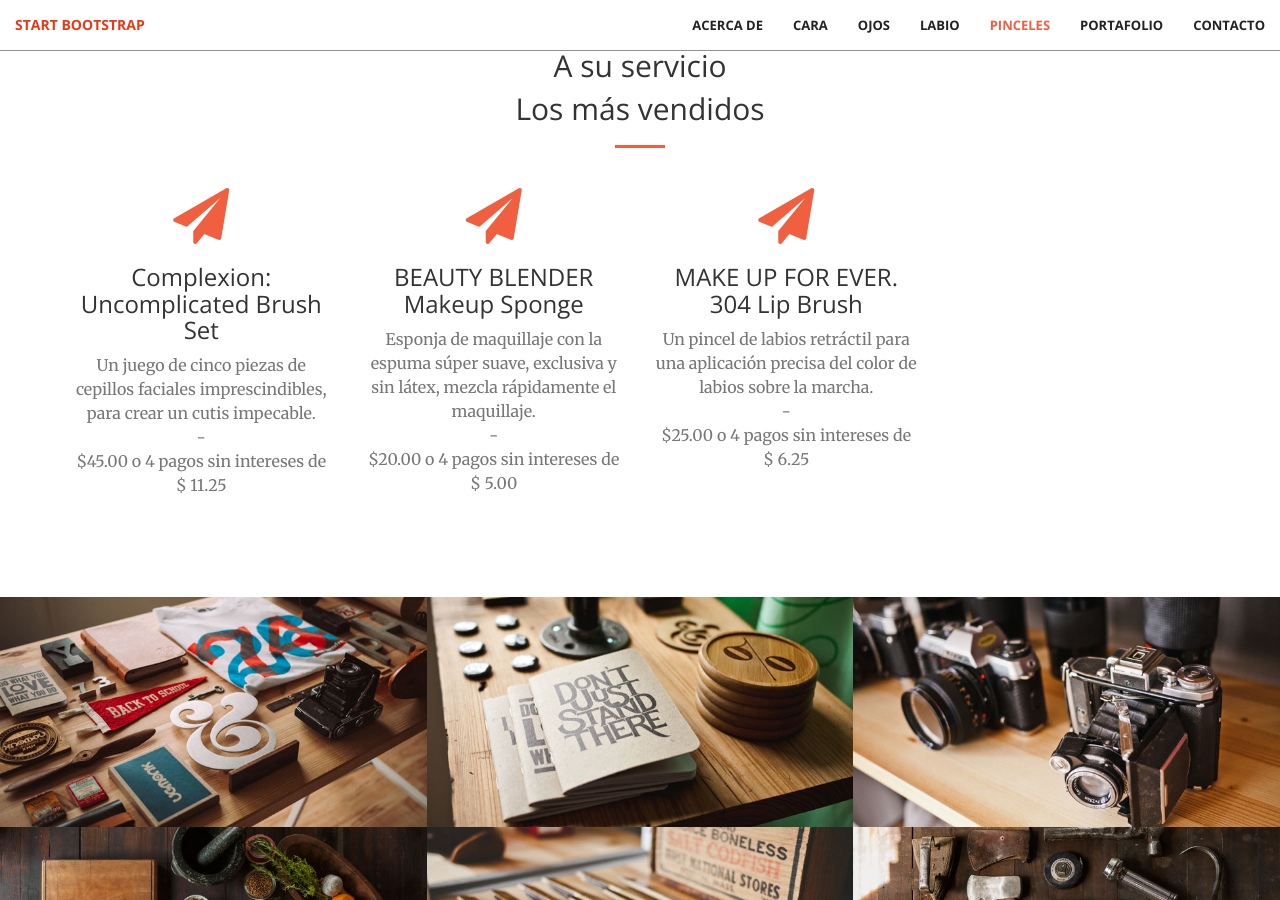
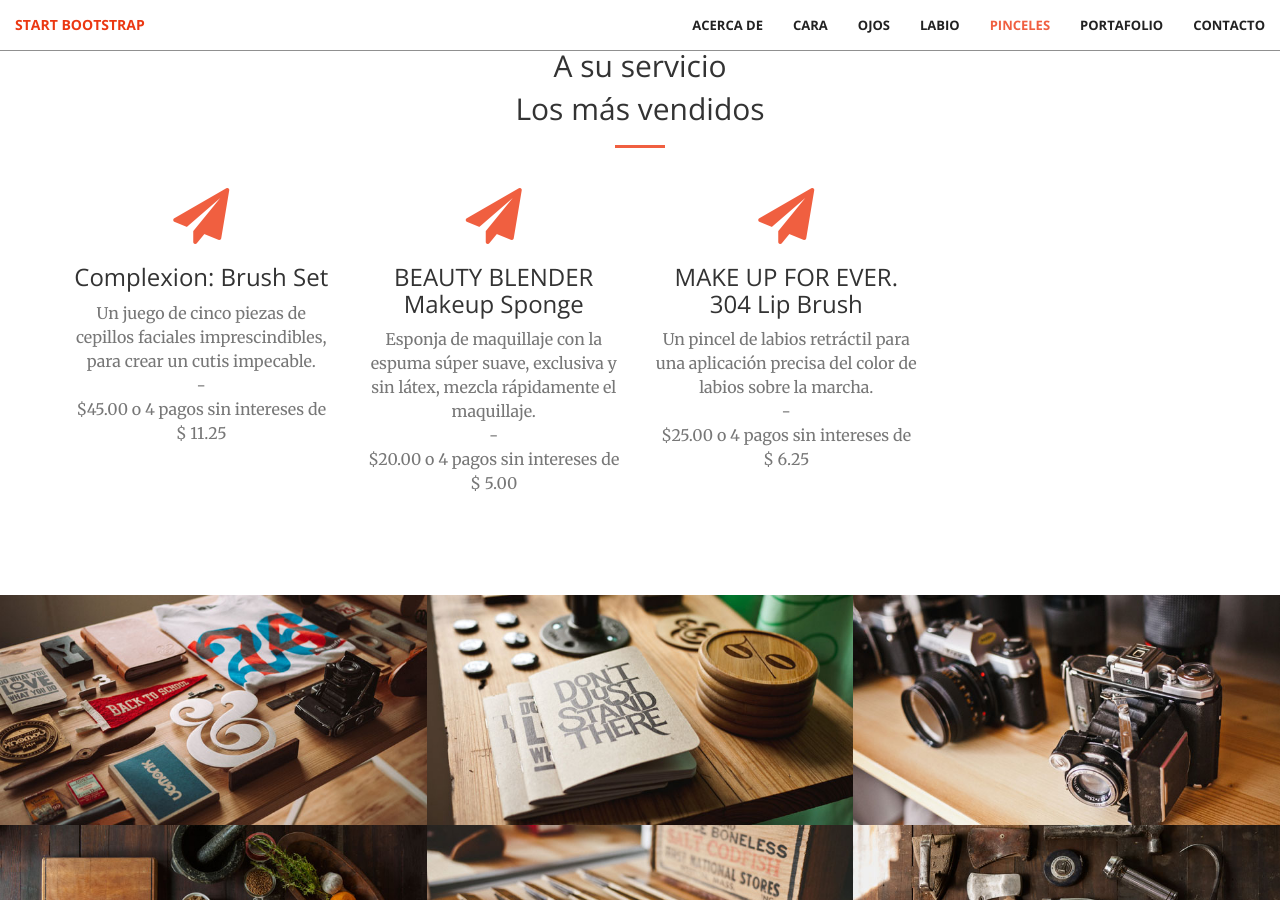
Before and after one commit to KatherineMerchanS/KatherineMerchanS.github.io, a Jekyll site: the page built from index.html, in a window 1280 px wide and 900 px high, scrolled down 3287 px. Built offline with Jekyll 4.4.1, drawn with Linux system fonts in a browser that asks for light colours.

Commit message:
Update pinceles.html

```diff
--- a/_includes/pinceles.html
+++ b/_includes/pinceles.html
@@ -13,7 +13,7 @@
             <div class="col-lg-3 col-md-6 text-center">
                 <div class="service-box">
                     <i class="fa fa-4x fa-paper-plane wow bounceIn text-primary" data-wow-delay=".1s"></i>
-                    <h3>Complexion: Uncomplicated Brush Set</h3>
+                    <h3>Complexion: Brush Set</h3>
                     <p class="text-muted">Un juego de cinco piezas de cepillos faciales imprescindibles, para crear un cutis impecable.</p>
                     <p class="text-muted">-</p>
                     <p class="text-muted">$45.00 o 4 pagos sin intereses de $ 11.25</p>
```
